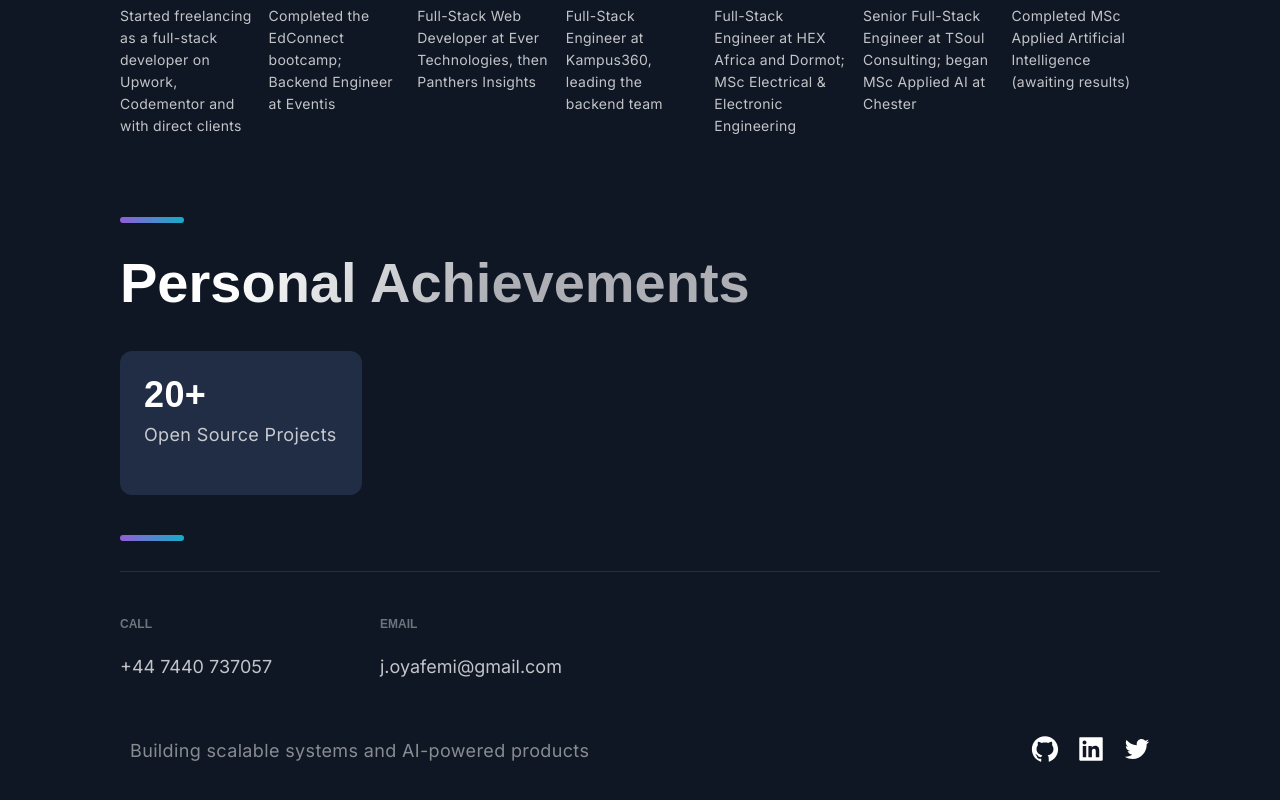
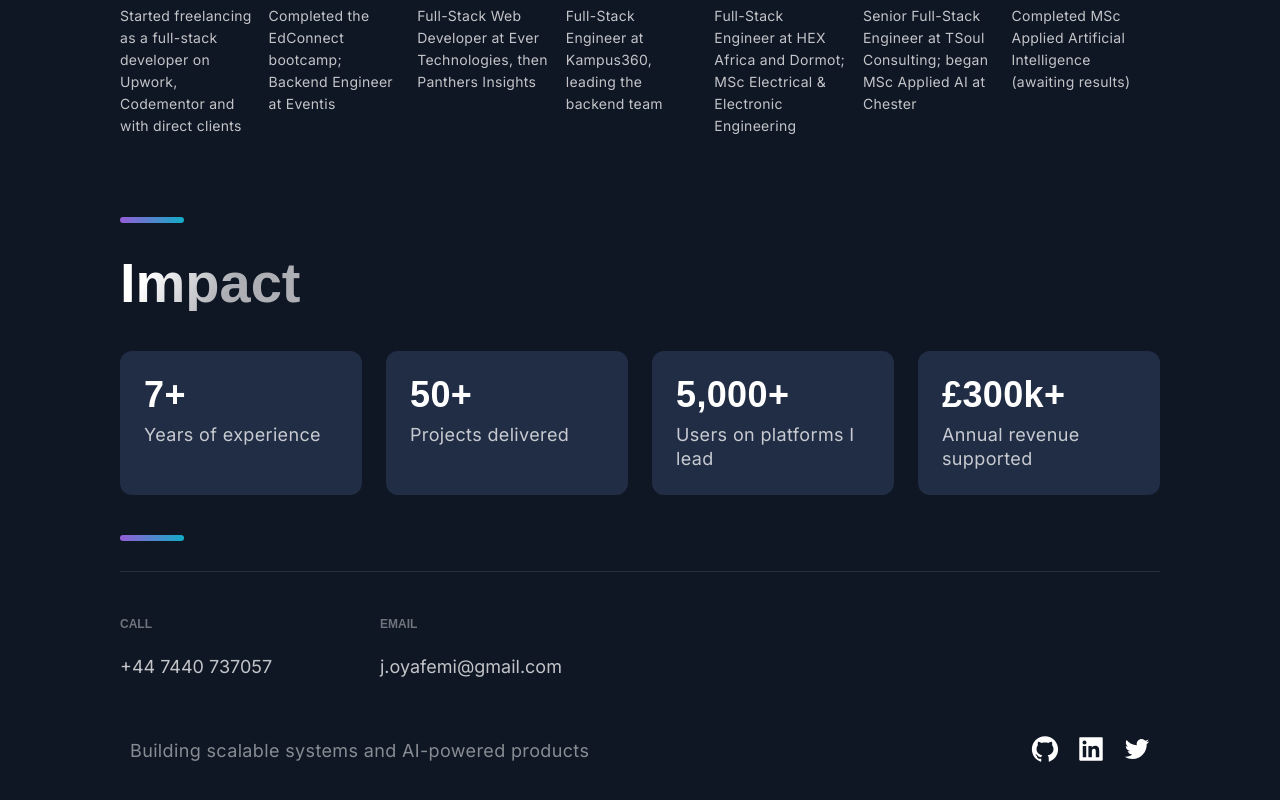
Before and after one commit to Babajide777/portfolio-website-1, a Next.js app: page / in a window 1280 px wide. Shown: the part 6070-6870 px from the top of the page. Built offline with nearby package versions, Linux system fonts and the light colour scheme.

Commit message:
Replace achievements with impact metrics

```diff
--- a/app/components/Acomplishments/Acomplishments.js
+++ b/app/components/Acomplishments/Acomplishments.js
@@ -10,7 +10,10 @@ import {
 import { Box, Boxes, BoxNum, BoxText } from "./AcomplishmentsStyles";
 
 const data = [
-  { number: 20, text: "Open Source Projects" },
+  { number: "7+", text: "Years of experience" },
+  { number: "50+", text: "Projects delivered" },
+  { number: "5,000+", text: "Users on platforms I lead" },
+  { number: "£300k+", text: "Annual revenue supported" },
   // { number: 1000, text: 'Students', },
   // { number: 1900, text: 'Github Followers', },
   // { number: 5000, text: 'Github Stars', }
@@ -18,11 +21,11 @@ const data = [
 
 const Acomplishments = () => (
   <Section>
-    <SectionTitle>Personal Achievements</SectionTitle>
+    <SectionTitle>Impact</SectionTitle>
     <Boxes>
       {data.map((card, index) => (
         <Box key={index}>
-          <BoxNum>{`${card.number}+`}</BoxNum>
+          <BoxNum>{card.number}</BoxNum>
           <BoxText>{card.text}</BoxText>
         </Box>
       ))}
```
